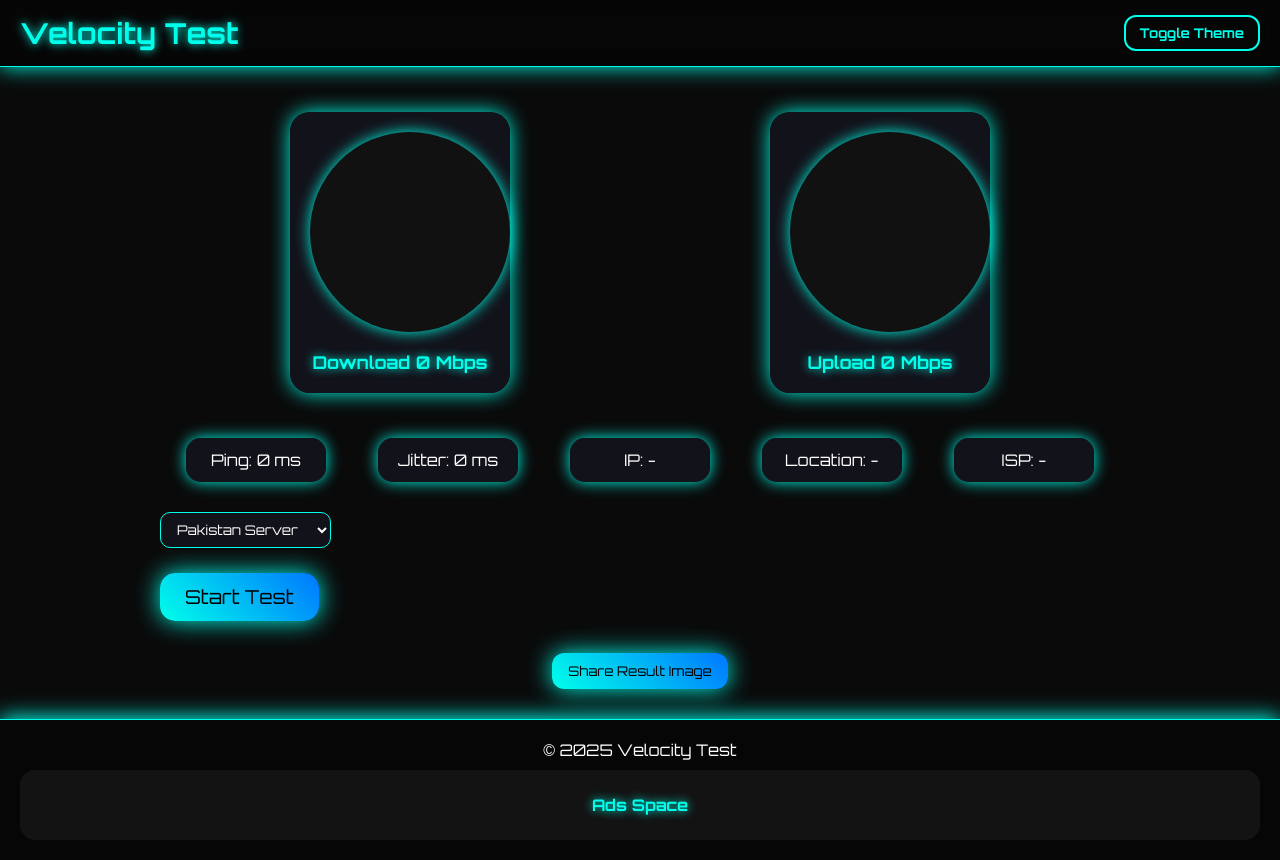
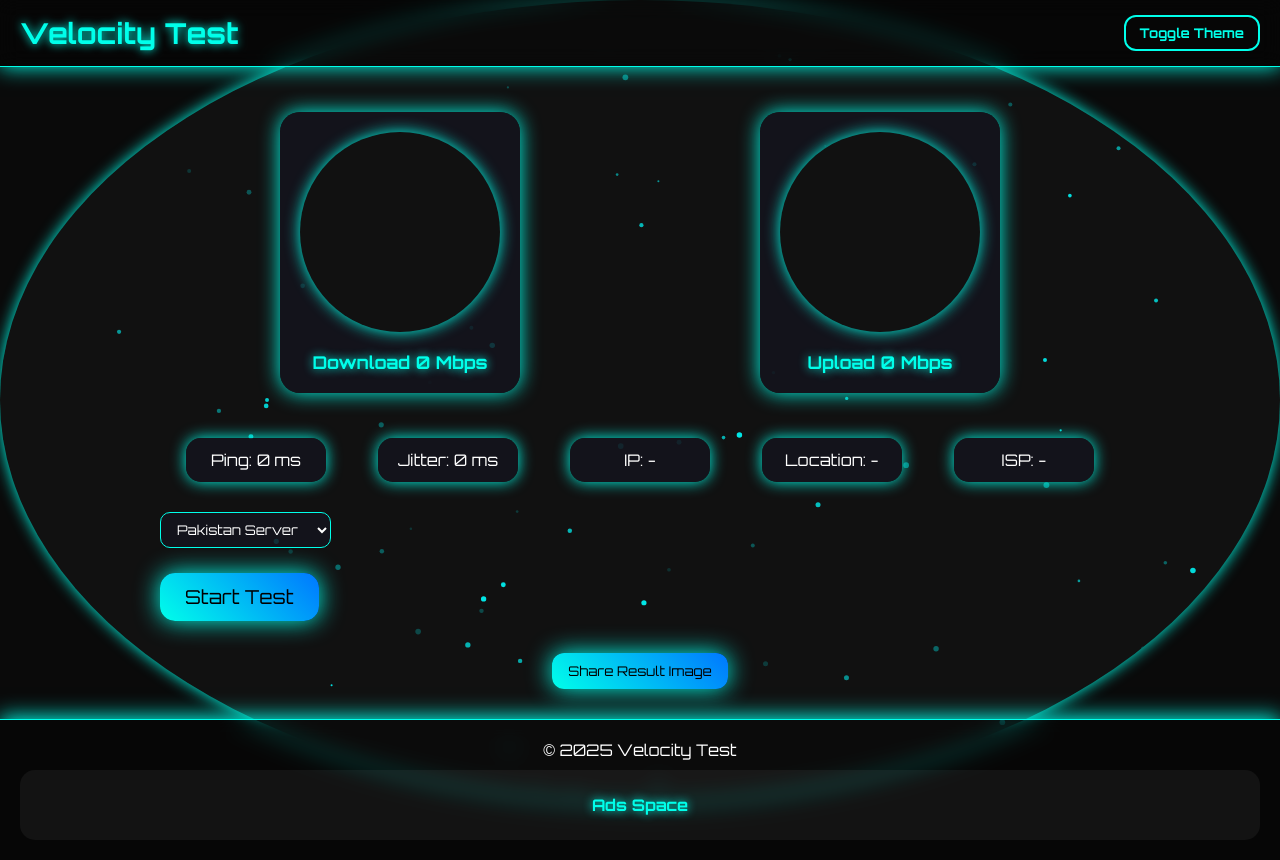
Before and after one commit to majantaho-pixel/Scientific-Calculator-project-1, a plain HTML site: page index.html in a window 1280 px wide. Drawn offline with nearby package versions, Linux system fonts and the light colour scheme.

Commit message:
Update index.html

```diff
--- a/index.html
+++ b/index.html
@@ -32,6 +32,17 @@ body{
   align-items:center;
   min-height:100vh;
   overflow-x:hidden;
+  position:relative;
+}
+
+/* Particle canvas */
+#particlesCanvas{
+  position:fixed;
+  top:0;
+  left:0;
+  width:100%;
+  height:100%;
+  z-index:-1;
 }
 
 header{
@@ -88,7 +99,7 @@ main{
   padding:20px;
   text-align:center;
   margin:15px;
-  width:220px;
+  width:240px;
   transition:0.3s;
 }
 .gauge-container:hover{
@@ -205,6 +216,8 @@ footer{
 </head>
 <body data-theme="dark">
 
+<canvas id="particlesCanvas"></canvas>
+
 <header>
   <h1>Velocity Test</h1>
   <button id="themeToggle">Toggle Theme</button>
@@ -267,7 +280,7 @@ servers.forEach((s,i)=>{
   serverSelect.appendChild(opt);
 });
 
-// Gauges
+// Gauges with needle animation
 const downloadCanvas = document.getElementById('downloadGauge');
 const uploadCanvas = document.getElementById('uploadGauge');
 const dctx = downloadCanvas.getContext('2d');
@@ -276,17 +289,32 @@ const uctx = uploadCanvas.getContext('2d');
 function drawGauge(ctx, percent, color){
   const radius = ctx.canvas.width/2 -10;
   ctx.clearRect(0,0,ctx.canvas.width,ctx.canvas.height);
+
+  // Background circle
   ctx.beginPath();
   ctx.arc(ctx.canvas.width/2, ctx.canvas.height/2, radius, 0, 2*Math.PI);
   ctx.fillStyle = getComputedStyle(document.body).getPropertyValue('--card-bg');
   ctx.fill();
 
+  // Neon arc
   ctx.beginPath();
   ctx.arc(ctx.canvas.width/2, ctx.canvas.height/2, radius, -Math.PI/2, -Math.PI/2 + 2*Math.PI*percent/100);
   ctx.strokeStyle = color;
   ctx.lineWidth = 12;
+  ctx.shadowBlur=20;
+  ctx.shadowColor=color;
+  ctx.stroke();
+
+  // Needle
+  const angle = -Math.PI/2 + 2*Math.PI*percent/100;
+  const x = ctx.canvas.width/2 + radius*0.85*Math.cos(angle);
+  const y = ctx.canvas.height/2 + radius*0.85*Math.sin(angle);
+  ctx.beginPath();
+  ctx.moveTo(ctx.canvas.width/2, ctx.canvas.height/2);
+  ctx.lineTo(x,y);
+  ctx.strokeStyle="#ff0000";
+  ctx.lineWidth=3;
   ctx.shadowBlur=15;
-  ctx.shadowColor=color;
   ctx.stroke();
 }
 
@@ -314,18 +342,16 @@ async function fetchIPInfo(){
   }
 }
 
-// Dummy Free Speed Test (simulate)
+// Dummy Free Speed Test
 function runTest(){
   const server = servers[serverSelect.value];
   document.getElementById('startBtn').disabled = true;
 
-  // Ping & Jitter
   const ping = (Math.random()*50+10).toFixed(0);
   const jitter = (Math.random()*20+5).toFixed(0);
   document.getElementById('ping').textContent = ping;
   document.getElementById('jitter').textContent = jitter;
 
-  // Download & Upload
   const download = (Math.random()*90+10).toFixed(2);
   const upload = (Math.random()*50+5).toFixed(2);
   animateGauge(dctx, download, 'downloadSpeed', getComputedStyle(document.body).getPropertyValue('--accent-color'));
@@ -360,6 +386,42 @@ document.getElementById('shareBtn').addEventListener('click', ()=>{
     link.click();
   });
 });
+
+// Particles background
+const canvas = document.getElementById('particlesCanvas');
+const ctx = canvas.getContext('2d');
+canvas.width = window.innerWidth;
+canvas.height = window.innerHeight;
+const particles = [];
+for(let i=0;i<100;i++){
+  particles.push({
+    x: Math.random()*canvas.width,
+    y: Math.random()*canvas.height,
+    r: Math.random()*2+1,
+    dx: (Math.random()-0.5)*1,
+    dy: (Math.random()-0.5)*1,
+    color: `rgba(0,255,255,${Math.random()})`
+  });
+}
+
+function drawParticles(){
+  ctx.clearRect(0,0,canvas.width,canvas.height);
+  particles.forEach(p=>{
+    ctx.beginPath();
+    ctx.arc(p.x,p.y,p.r,0,2*Math.PI);
+    ctx.fillStyle = p.color;
+    ctx.fill();
+    p.x+=p.dx;
+    p.y+=p.dy;
+    if(p.x<0) p.x=canvas.width;
+    if(p.x>canvas.width) p.x=0;
+    if(p.y<0) p.y=canvas.height;
+    if(p.y>canvas.height) p.y=0;
+  });
+  requestAnimationFrame(drawParticles);
+}
+drawParticles();
+window.addEventListener('resize',()=>{canvas.width=window.innerWidth; canvas.height=window.innerHeight;});
 </script>
 </body>
 </html>
```
